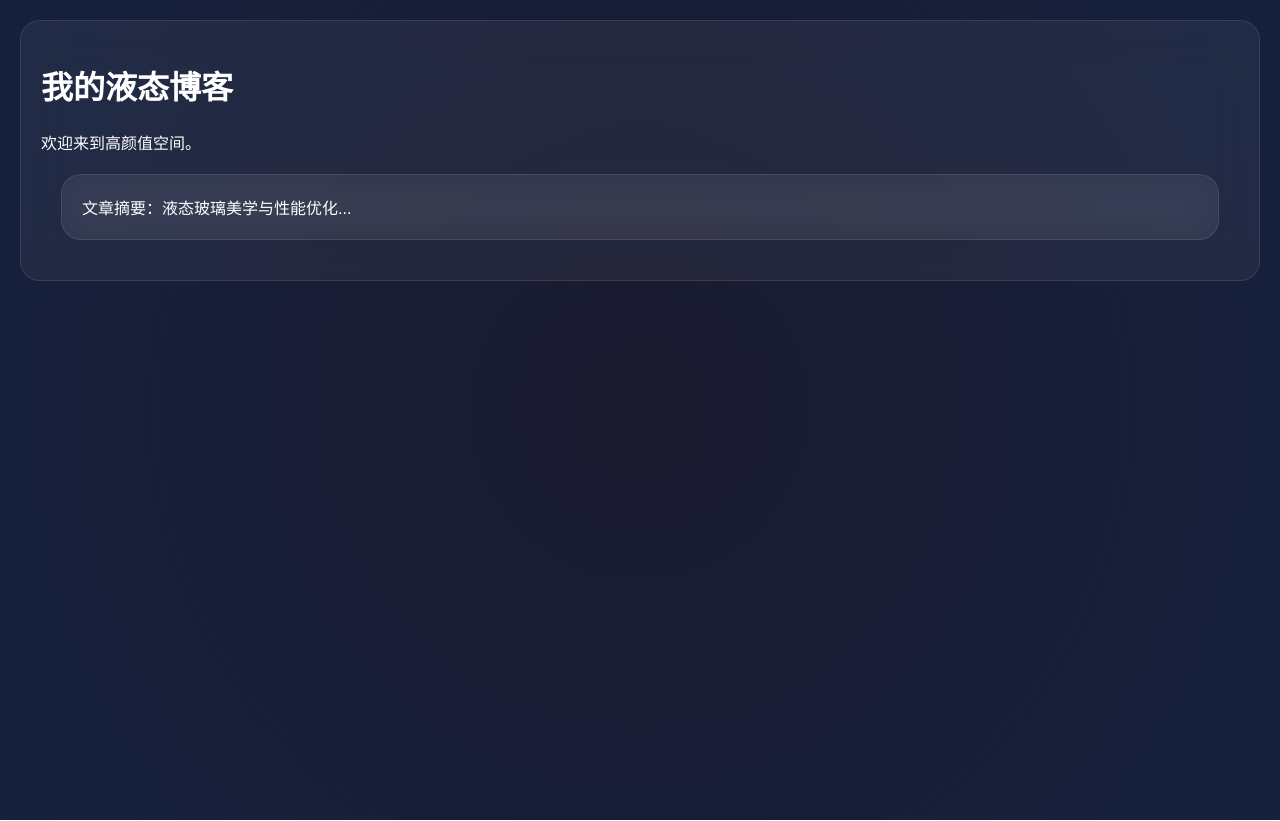
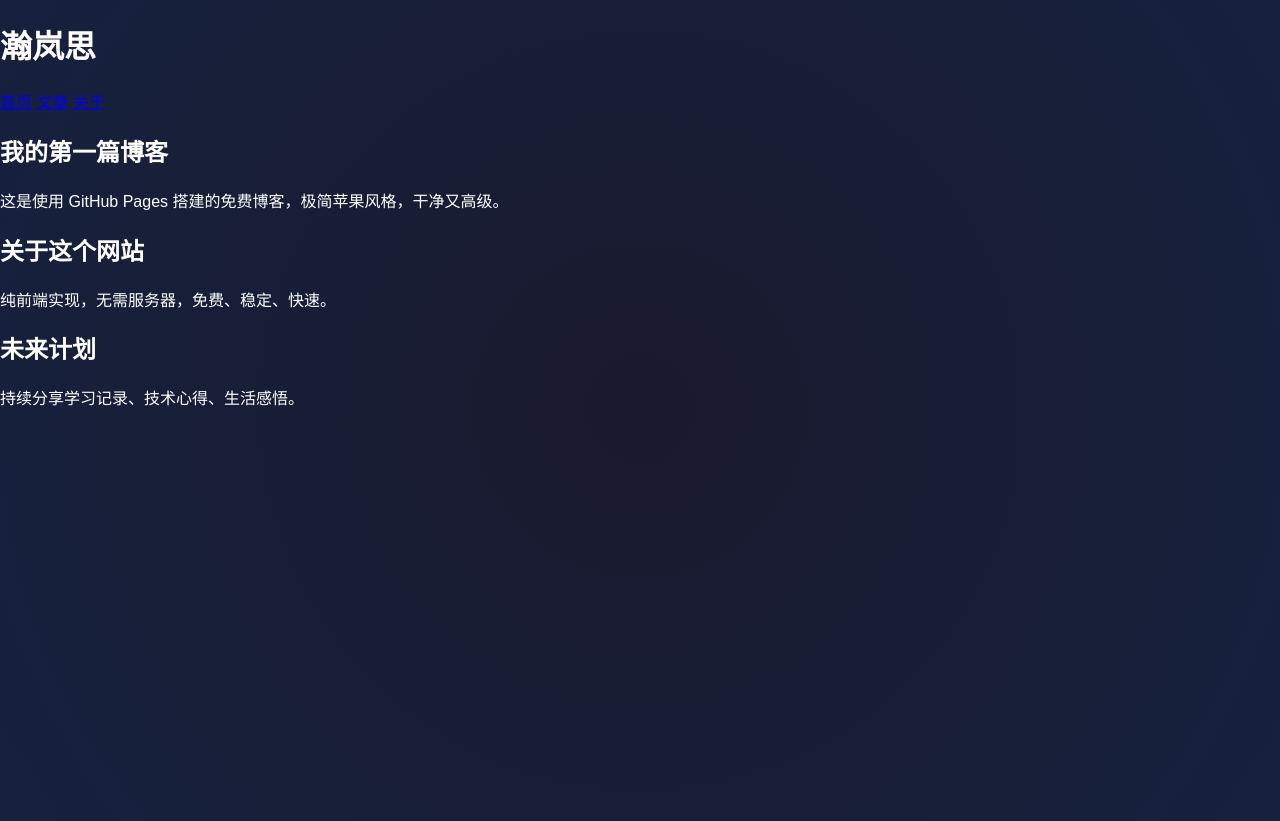
Before and after one commit to riveronile/riveronile.github.io, a plain HTML site: page index.html in a window 1280 px wide. Drawn offline with Linux system fonts and the light colour scheme.

Commit message:
Update index.html

```diff
--- a/index.html
+++ b/index.html
@@ -1,17 +1,48 @@
 <!DOCTYPE html>
-<html lang="zh">
+<html lang="zh-CN">
 <head>
-    <link rel="stylesheet" href="style.css">
+  <meta charset="UTF-8">
+  <meta name="viewport" content="width=device-width, initial-scale=1.0">
+  <title>瀚岚思 | 个人博客</title>
+  <link rel="stylesheet" href="style.css">
 </head>
 <body>
-    <canvas id="trailCanvas"></canvas>
 
-    <main class="glass-container">
-        <h1>我的液态博客</h1>
-        <p>欢迎来到高颜值空间。</p>
-        <div class="glass-card">文章摘要：液态玻璃美学与性能优化...</div>
-    </main>
+  <!-- 头部 -->
+  <header class="header">
+    <div class="container">
+      <h1 class="logo">瀚岚思</h1>
+      <nav class="nav">
+        <a href="#">首页</a>
+        <a href="#">文章</a>
+        <a href="#">关于</a>
+      </nav>
+    </div>
+  </header>
 
-    <script src="script.js"></script>
+  <!-- 博客内容 -->
+  <main class="main">
+    <div class="container">
+      <div class="card">
+        <h2>我的第一篇博客</h2>
+        <p>这是使用 GitHub Pages 搭建的免费博客，极简苹果风格，干净又高级。</p>
+      </div>
+
+      <div class="card">
+        <h2>关于这个网站</h2>
+        <p>纯前端实现，无需服务器，免费、稳定、快速。</p>
+      </div>
+
+      <div class="card">
+        <h2>未来计划</h2>
+        <p>持续分享学习记录、技术心得、生活感悟。</p>
+      </div>
+    </div>
+  </main>
+
+  <!-- 鼠标拖尾特效 -->
+  <div class="trailer"></div>
+
+  <script src="script.js"></script>
 </body>
 </html>
```
